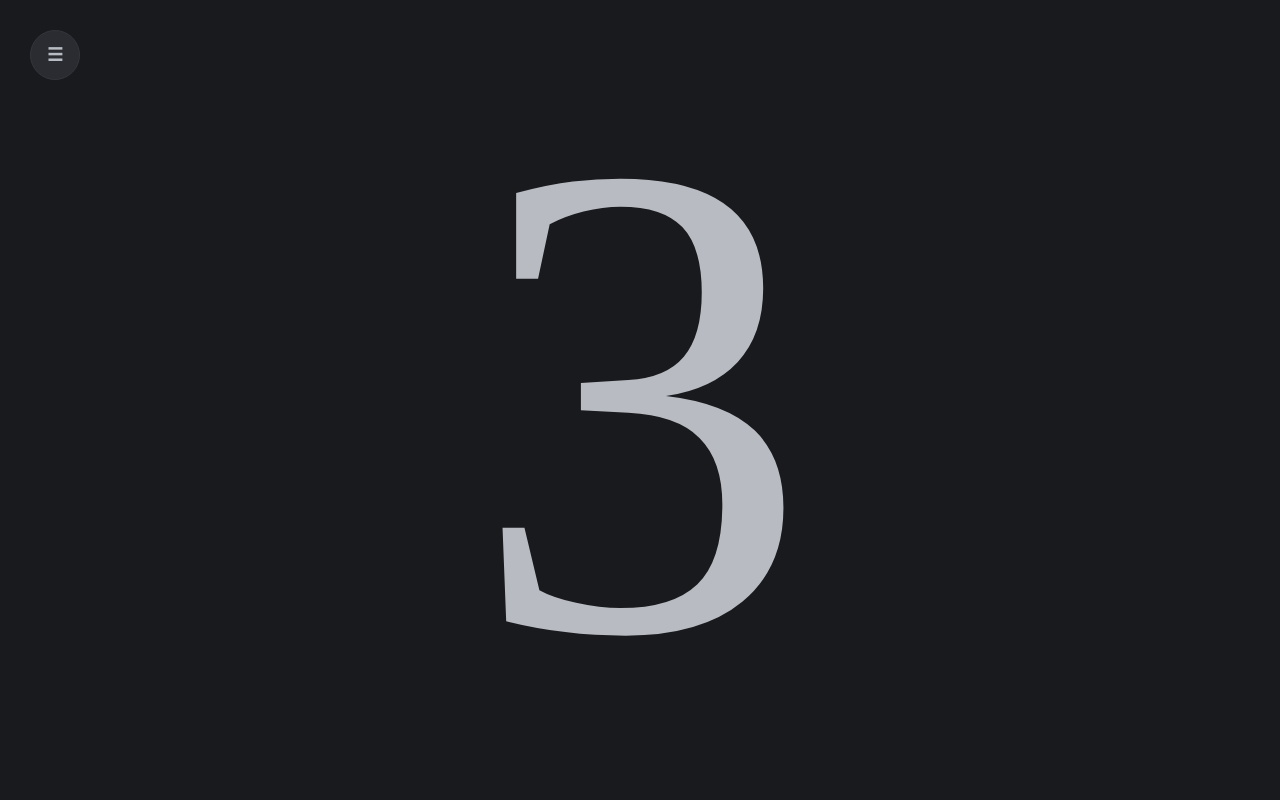
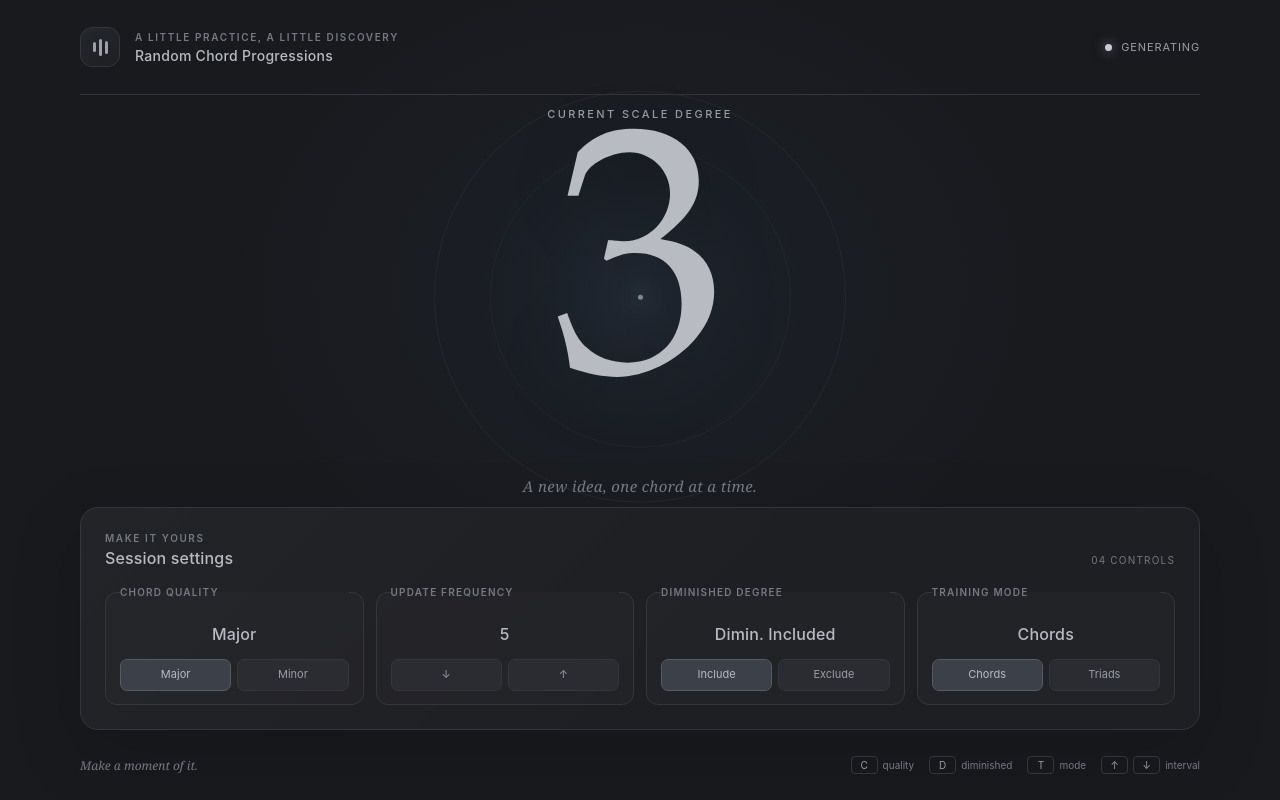
Before and after one commit to pmartche/random-chord-progressions, a React (Vite) app: page / in a window 1280 px wide. Built offline with nearby package versions, Linux system fonts and the light colour scheme; the HTML template or start-up script is replaced by a standard one.

Commit message:
AI design

```diff
--- a/src/App.css
+++ b/src/App.css
@@ -1,90 +1,380 @@
-.scale-degree-display {
-  font-size: 85vh;
+#root {
+  min-height: 100vh;
+}
+
+.app-shell {
+  min-height: 100vh;
+  overflow: hidden;
+  background:
+    radial-gradient(ellipse at 50% 36%, rgb(33 51 70 / 24%), transparent 46%),
+    var(--color-background);
+  color: var(--color-text-primary);
+}
+
+.studio {
+  width: min(100% - 64px, 1120px);
+  min-height: 100vh;
+  margin-inline: auto;
+  display: flex;
+  flex-direction: column;
+}
+
+.studio-header {
+  min-height: 94px;
   display: flex;
   align-items: center;
+  justify-content: space-between;
+  border-bottom: 1px solid var(--color-sidebar-border);
 }
 
-.main {
-  min-height: 100vh;
-  background: var(--color-background);
+.brand-lockup {
+  display: flex;
+  align-items: center;
+  gap: 15px;
+}
+
+.brand-mark {
+  width: 38px;
+  height: 38px;
+  border: 1px solid var(--color-sidebar-border);
+  border-radius: 12px;
+  display: flex;
+  align-items: center;
+  justify-content: center;
+  gap: 3px;
+  background: linear-gradient(
+    145deg,
+    var(--color-sidebar-section-alt),
+    var(--color-sidebar-background)
+  );
+}
+
+.brand-mark span {
+  width: 3px;
+  border-radius: 4px;
+  background: var(--color-accent);
+  opacity: 0.75;
+}
+
+.brand-mark span:nth-child(1) {
+  height: 10px;
+}
+
+.brand-mark span:nth-child(2) {
+  height: 17px;
+}
+
+.brand-mark span:nth-child(3) {
+  height: 13px;
+}
+
+.brand-eyebrow,
+.section-eyebrow {
+  margin: 0 0 4px;
+  color: var(--color-text-muted);
+  font-size: 10px;
+  font-weight: 600;
+  letter-spacing: 0.16em;
+  line-height: 1.2;
+  text-transform: uppercase;
+}
+
+.brand-name {
+  margin: 0;
   color: var(--color-text-primary);
+  font-size: 14px;
+  font-weight: 550;
+  letter-spacing: 0.02em;
+}
+
+.status-indicator {
+  display: inline-flex;
+  align-items: center;
+  gap: 9px;
+  color: var(--color-text-secondary);
+  font-size: 11px;
+  letter-spacing: 0.08em;
+  text-transform: uppercase;
+}
+
+.status-dot {
+  width: 7px;
+  height: 7px;
+  border-radius: 50%;
+  background: var(--color-accent);
+  box-shadow: 0 0 12px color-mix(in srgb, var(--color-accent) 55%, transparent);
+}
+
+.practice-area {
+  flex: 1;
+  display: grid;
+  place-items: center;
+}
+
+.scale-degree-display {
+  position: relative;
+  isolation: isolate;
+  width: 100%;
+  min-height: clamp(370px, 48vh, 520px);
   display: flex;
+  flex-direction: column;
+  align-items: center;
   justify-content: center;
 }
 
+.degree-halo {
+  position: absolute;
+  z-index: -1;
+  top: 50%;
+  left: 50%;
+  width: clamp(260px, 38vw, 430px);
+  aspect-ratio: 1;
+  transform: translate(-50%, -51%);
+  display: grid;
+  place-items: center;
+  pointer-events: none;
+}
+
+.degree-halo::before {
+  position: absolute;
+  inset: 12%;
+  border-radius: 50%;
+  background: radial-gradient(
+    circle,
+    rgb(58 79 101 / 19%),
+    rgb(32 46 62 / 8%) 52%,
+    transparent 72%
+  );
+  content: "";
+}
+
+.halo-ring {
+  position: absolute;
+  border: 1px solid var(--color-sidebar-border);
+  border-radius: 50%;
+}
+
+.halo-ring-outer {
+  inset: 2%;
+  opacity: 0.46;
+}
+
+.halo-ring-inner {
+  inset: 15%;
+  opacity: 0.35;
+}
+
+.halo-center {
+  width: 5px;
+  height: 5px;
+  border-radius: 50%;
+  background: var(--color-accent);
+  opacity: 0.62;
+  box-shadow: 0 0 24px 5px
+    color-mix(in srgb, var(--color-accent) 22%, transparent);
+}
+
+.degree-heading {
+  margin: 0 0 9px;
+  color: var(--color-text-secondary);
+  font-size: 11px;
+  font-weight: 500;
+  letter-spacing: 0.22em;
+  text-transform: uppercase;
+}
+
+.degree-output {
+  color: var(--color-text-primary);
+  font-family:
+    "Iowan Old Style", "Palatino Linotype", "Book Antiqua", Georgia, serif;
+  font-size: clamp(190px, 32vw, 350px);
+  font-weight: 400;
+  letter-spacing: -0.08em;
+  line-height: 0.92;
+  padding-right: 0.08em;
+  text-shadow: 0 16px 70px rgb(0 0 0 / 18%);
+  font-variant-numeric: lining-nums;
+  animation: degree-arrive 500ms ease-out both;
+}
+
+.degree-caption {
+  margin: 24px 0 0;
+  color: var(--color-text-muted);
+  font-family: Georgia, serif;
+  font-size: 15px;
+  font-style: italic;
+  letter-spacing: 0.025em;
+}
+
+.control-deck {
+  padding: 24px;
+  border: 1px solid var(--color-sidebar-border);
+  border-radius: 18px;
+  background:
+    linear-gradient(135deg, rgb(255 255 255 / 2.5%), transparent 58%),
+    var(--color-sidebar-background);
+  box-shadow: 0 22px 70px rgb(0 0 0 / 16%);
+}
+
+.control-deck-heading {
+  display: flex;
+  align-items: flex-end;
+  justify-content: space-between;
+  margin-bottom: 19px;
+}
+
+.control-deck-heading h2 {
+  margin: 0;
+  color: var(--color-text-primary);
+  font-size: 16px;
+  font-weight: 500;
+  letter-spacing: 0.01em;
+}
+
+.settings-count {
+  padding-bottom: 2px;
+  color: var(--color-text-muted);
+  font-size: 10px;
+  letter-spacing: 0.12em;
+  text-transform: uppercase;
+}
+
+.control-grid {
+  display: grid;
+  grid-template-columns: repeat(4, minmax(0, 1fr));
+  gap: 12px;
+}
+
+.controls-fieldset-wrapper {
+  min-width: 0;
+  margin: 0;
+  padding: 15px 14px 13px;
+  border: 1px solid var(--color-sidebar-border);
+  border-radius: 12px;
+  background: rgb(255 255 255 / 1.5%);
+}
+
+.controls-panel-legend {
+  display: block;
+  width: 100%;
+  margin: 0 0 13px;
+  padding: 0;
+  color: var(--color-text-muted);
+  font-size: 10px;
+  font-weight: 600;
+  letter-spacing: 0.12em;
+  line-height: 1;
+  text-align: left;
+  text-transform: uppercase;
+}
+
 .controls-panel {
-  background: var(--color-sidebar-section);
   display: flex;
+  width: 100%;
+  min-height: 66px;
   flex-direction: column;
   align-items: center;
   justify-content: space-between;
-  padding: 10px;
-  margin-bottom: 10px;
-  box-sizing: border-box;
-  height: 10vh;
+  gap: 12px;
+}
+
+.controls-panel-output {
+  width: 100%;
+  color: var(--color-text-primary);
+  font-size: 16px;
+  font-weight: 500;
+  letter-spacing: 0.01em;
+  line-height: 1.2;
+  text-align: center;
+}
+
+.button-div {
+  display: flex;
+  align-items: center;
+  justify-content: center;
+  gap: 6px;
   width: 100%;
 }
 
-.sidebar > .controls-fieldset-wrapper:nth-child(even) > .controls-panel {
-  background: var(--color-sidebar-section-alt);
+.controls-panel-button {
+  min-width: 0;
+  min-height: 32px;
+  flex: 1;
+  padding: 5px 8px;
+  border: 1px solid var(--color-sidebar-border);
+  border-radius: 7px;
+  background: var(--color-button-background);
+  color: var(--color-text-secondary);
+  font: inherit;
+  font-size: 11px;
+  line-height: 1.2;
+  cursor: pointer;
+  transition:
+    background-color 160ms ease,
+    border-color 160ms ease,
+    color 160ms ease;
 }
 
-.controls-fieldset-wrapper {
-  border: none;
-  padding: 0;
-  margin: 0;
-}
-
-.controls-panel-output {
-  font-size: 32px;
-}
-
-.controls-panel-button {
-  border-radius: var(--border-radius);
-  background: var(--color-button-background);
-  border: 1px solid var(--color-sidebar-border);
-  color: var(--color-text-secondary);
-  width: 45%;
-  padding-left: 20px;
-  padding-right: 20px;
-  padding-top: 5px;
-  padding-bottom: 5px;
-  font-size: 24px;
-  cursor: pointer;
-}
-
-.controls-panel-button:hover {
+.controls-panel-button:hover:not(:disabled) {
+  border-color: var(--color-text-muted);
   background: var(--color-button-background-hover);
+  color: var(--color-text-primary);
 }
 
 .controls-panel-button[aria-pressed="true"] {
+  border-color: color-mix(
+    in srgb,
+    var(--color-accent) 24%,
+    var(--color-sidebar-border)
+  );
   background: var(--color-button-background-active);
   color: var(--color-text-primary);
 }
 
-.controls-panel-button[aria-pressed="true"]:hover {
-  cursor: not-allowed;
-}
-
-.controls-panel-button:focus-visible,
-.sidebar-button:focus-visible {
+.controls-panel-button:focus-visible {
   outline: 2px solid var(--color-accent-hover);
   outline-offset: 2px;
 }
 
-.button-div {
+.studio-footer {
+  min-height: 70px;
   display: flex;
-  flex-direction: row;
-  width: 80%;
+  align-items: center;
   justify-content: space-between;
-  align-items: center;
+  gap: 20px;
 }
 
-/* .controls-panel-column {
+.footer-note {
+  color: var(--color-text-muted);
+  font-family: Georgia, serif;
+  font-size: 12px;
+  font-style: italic;
+}
+
+.keyboard-hints {
   display: flex;
-  flex-direction: column;
-  justify-content: space-between;
-} */
+  flex-wrap: wrap;
+  justify-content: flex-end;
+  gap: 15px;
+  color: var(--color-text-muted);
+  font-size: 10px;
+}
+
+.keyboard-hints span {
+  display: inline-flex;
+  align-items: center;
+  gap: 5px;
+}
+
+kbd {
+  min-width: 17px;
+  padding: 2px 4px;
+  border: 1px solid var(--color-sidebar-border);
+  border-radius: 4px;
+  color: var(--color-text-secondary);
+  font: inherit;
+  text-align: center;
+}
 
 .sr-only {
   position: absolute;
@@ -98,43 +388,128 @@
   border: 0;
 }
 
-.sidebar {
-  position: fixed;
-  top: 0;
-  left: calc(var(--sidebar-width) * -1);
-  width: var(--sidebar-width);
-  height: 100%;
-  transition: transform 0.3s ease;
-  z-index: 999;
-  padding-top: 80px;
-  background: var(--color-sidebar-background);
+@keyframes degree-arrive {
+  from {
+    opacity: 0.45;
+    transform: translateY(5px);
+  }
+
+  to {
+    opacity: 1;
+    transform: translateY(0);
+  }
 }
 
-.sidebar.open {
-  transform: translateX(var(--sidebar-width));
+@media (max-width: 760px) {
+  .studio {
+    width: min(100% - 36px, 560px);
+  }
+
+  .studio-header {
+    min-height: 82px;
+  }
+
+  .brand-eyebrow {
+    font-size: 8px;
+  }
+
+  .brand-name {
+    font-size: 12px;
+  }
+
+  .status-indicator {
+    font-size: 9px;
+  }
+
+  .scale-degree-display {
+    min-height: 390px;
+  }
+
+  .degree-output {
+    font-size: clamp(180px, 48vw, 290px);
+  }
+
+  .control-deck {
+    padding: 19px;
+  }
+
+  .control-grid {
+    grid-template-columns: repeat(2, minmax(0, 1fr));
+  }
+
+  .studio-footer {
+    min-height: 76px;
+  }
+
+  .footer-note {
+    display: none;
+  }
+
+  .keyboard-hints {
+    width: 100%;
+    justify-content: space-between;
+    gap: 8px;
+  }
 }
 
-.sidebar-button {
-  background: var(--color-button-background);
-  border: 1px solid var(--color-sidebar-border);
-  color: var(--color-text-primary);
-  position: fixed;
-  top: 30px;
-  left: 30px;
-  z-index: 1000;
-  font-size: large;
-  font-weight: 600;
-  height: 50px;
-  width: 50px;
-  border-radius: 50%;
-  cursor: pointer;
+@media (max-width: 420px) {
+  .studio {
+    width: calc(100% - 28px);
+  }
+
+  .brand-eyebrow,
+  .status-indicator span:not(.status-dot) {
+    display: none;
+  }
+
+  .brand-lockup {
+    gap: 10px;
+  }
+
+  .brand-mark {
+    width: 32px;
+    height: 32px;
+  }
+
+  .status-indicator {
+    gap: 6px;
+    font-size: 8px;
+  }
+
+  .control-deck {
+    padding: 15px;
+  }
+
+  .controls-fieldset-wrapper {
+    padding: 12px 10px;
+  }
+
+  .settings-count {
+    font-size: 9px;
+  }
 }
 
-.sidebar-button:hover {
-  background: var(--color-button-background-hover);
+@media (max-width: 360px) {
+  .control-grid {
+    grid-template-columns: minmax(0, 1fr);
+  }
+
+  .degree-output {
+    font-size: 180px;
+  }
+
+  .degree-heading {
+    font-size: 9px;
+  }
 }
 
-.sidebar-button[aria-pressed="true"] {
-  background: var(--color-button-background-active);
-  color: var(--color-text-primary);
+@media (prefers-reduced-motion: reduce) {
+  *,
+  *::before,
+  *::after {
+    scroll-behavior: auto !important;
+    animation-duration: 0.01ms !important;
+    animation-iteration-count: 1 !important;
+    transition-duration: 0.01ms !important;
+  }
 }
--- a/src/App.tsx
+++ b/src/App.tsx
@@ -2,17 +2,58 @@ import "./App.css";
 import ScaleDegreeDisplay from "./components/scale-degree-display";
 import { APP_TITLE, APP_TITLE_ID } from "./constants";
 import Sidebar from "./components/sidebar";
-import SidebarButton from "./components/sidebar-button";
 
 function App() {
   return (
-    <main className="main" aria-labelledby={APP_TITLE_ID}>
-      <h1 id={APP_TITLE_ID} className="sr-only">
-        {APP_TITLE}
-      </h1>
-      <SidebarButton />
-      <Sidebar />
-      <ScaleDegreeDisplay />
+    <main className="app-shell" aria-labelledby={APP_TITLE_ID}>
+      <div className="studio">
+        <header className="studio-header">
+          <div className="brand-lockup">
+            <span className="brand-mark" aria-hidden="true">
+              <span />
+              <span />
+              <span />
+            </span>
+            <div>
+              <p className="brand-eyebrow">
+                A little practice, a little discovery
+              </p>
+              <h1 id={APP_TITLE_ID} className="brand-name">
+                {APP_TITLE}
+              </h1>
+            </div>
+          </div>
+          <div className="status-indicator">
+            <span className="status-dot" aria-hidden="true" />
+            <span>Generating</span>
+          </div>
+        </header>
+
+        <div className="practice-area">
+          <ScaleDegreeDisplay />
+        </div>
+
+        <Sidebar />
+
+        <footer className="studio-footer">
+          <span className="footer-note">Make a moment of it.</span>
+          <div className="keyboard-hints" aria-label="Keyboard shortcuts">
+            <span>
+              <kbd>C</kbd> quality
+            </span>
+            <span>
+              <kbd>D</kbd> diminished
+            </span>
+            <span>
+              <kbd>T</kbd> mode
+            </span>
+            <span>
+              <kbd>↑</kbd>
+              <kbd>↓</kbd> interval
+            </span>
+          </div>
+        </footer>
+      </div>
     </main>
   );
 }
--- a/src/components/controls-panel-button.tsx
+++ b/src/components/controls-panel-button.tsx
@@ -40,7 +40,6 @@ const ControlsPanelButton = <P,>({
       className="controls-panel-button"
       type="button"
       aria-pressed={ariaPressed}
-      disabled={ariaPressed}
       onClick={handleClick}
     >
       {buttonLabel}
--- a/src/components/options-selector.tsx
+++ b/src/components/options-selector.tsx
@@ -9,7 +9,7 @@ const OptionsSelector = ({
 }: OptionsSelectorProps) => {
   return (
     <fieldset className="controls-fieldset-wrapper">
-      <legend className="sr-only">{screenReaderLegend}</legend>
+      <legend className="controls-panel-legend">{screenReaderLegend}</legend>
       <div className="controls-panel">
         <output className="controls-panel-output" aria-label={ariaLabel}>
           {output}
--- a/src/components/scale-degree-display.tsx
+++ b/src/components/scale-degree-display.tsx
@@ -76,15 +76,22 @@ const ScaleDegreeDisplay = () => {
       className="scale-degree-display"
       aria-labelledby={SCALE_DEGREE_SECTION_ARIA_LABELLEDBY}
     >
-      <h2 id={SCALE_DEGREE_HEADING_ID} className="sr-only">
+      <div className="degree-halo" aria-hidden="true">
+        <span className="halo-ring halo-ring-outer" />
+        <span className="halo-ring halo-ring-inner" />
+        <span className="halo-center" />
+      </div>
+      <h2 id={SCALE_DEGREE_HEADING_ID} className="degree-heading">
         {SCALE_DEGREE_HEADING}
       </h2>
       <output
+        className="degree-output"
         aria-label={SCALE_DEGREE_OUTPUT_ARIA_LABEL}
         data-testid={SCALE_DEGREE_DATA_TEST_ID}
       >
         {output}
       </output>
+      <p className="degree-caption">A new idea, one chord at a time.</p>
     </section>
   );
 };
--- a/src/components/sidebar.tsx
+++ b/src/components/sidebar.tsx
@@ -1,19 +1,25 @@
-import { useAppSelector } from "../app/hooks";
 import ChordQualitySelector from "./chord-quality-selector";
 import DiminishedSelector from "./diminished-selector";
 import TrainingModeSelector from "./training-mode-selector";
 import UpdateFrequencySelector from "./interval-selector";
 
 const Sidebar = () => {
-  const { isSidebarOpen } = useAppSelector(({ scaleDegree }) => scaleDegree);
-
   return (
-    <aside className={`sidebar ${isSidebarOpen ? "open" : ""}`}>
-      <ChordQualitySelector />
-      <UpdateFrequencySelector />
-      <DiminishedSelector />
-      <TrainingModeSelector />
-    </aside>
+    <section className="control-deck" aria-labelledby="control-deck-title">
+      <div className="control-deck-heading">
+        <div>
+          <p className="section-eyebrow">Make it yours</p>
+          <h2 id="control-deck-title">Session settings</h2>
+        </div>
+        <span className="settings-count">04 controls</span>
+      </div>
+      <div className="control-grid">
+        <ChordQualitySelector />
+        <UpdateFrequencySelector />
+        <DiminishedSelector />
+        <TrainingModeSelector />
+      </div>
+    </section>
   );
 };
 
--- a/src/index.css
+++ b/src/index.css
@@ -73,4 +73,15 @@
 
 body {
   margin: 0;
+  min-height: 100vh;
+  font-family:
+    Inter,
+    ui-sans-serif,
+    system-ui,
+    -apple-system,
+    BlinkMacSystemFont,
+    "Segoe UI",
+    sans-serif;
+  -webkit-font-smoothing: antialiased;
+  text-rendering: optimizeLegibility;
 }
```
